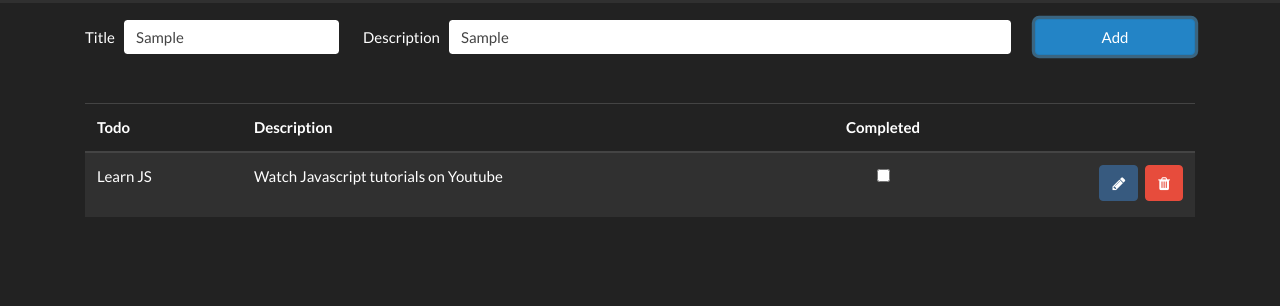
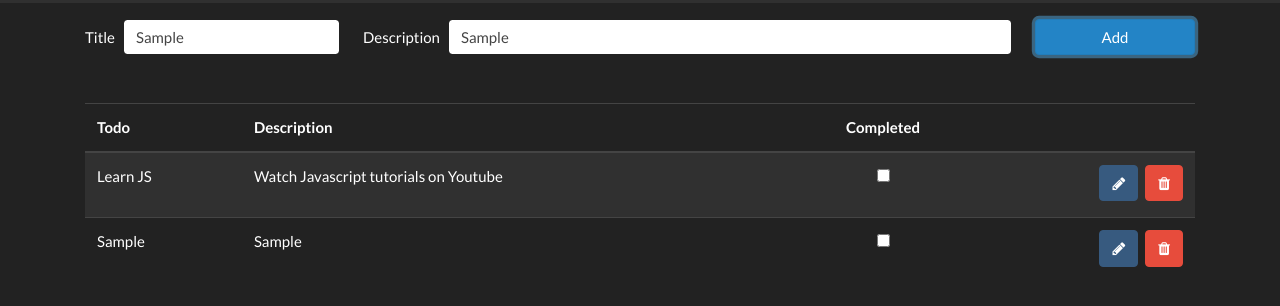
Before and after one commit to EduardoS75/JSTodoList, a plain HTML site: page index.html in a window 1280 px wide. Both pictures are taken after typing "Sample", "Sample" into the empty fields and a click on the button "Add". Shown: the part 68-374 px from the top of the page. Drawn offline with nearby package versions, Linux system fonts and the light colour scheme.

Commit message:
cambio 3

```diff
--- a/index.html
+++ b/index.html
@@ -210,8 +210,8 @@
   <script src="https://code.jquery.com/jquery-3.5.1.slim.min.js" integrity="sha256-4+XzXVhsDmqanXGHaHvgh1gMQKX40OUvDEBTu8JcmNs=" crossorigin="anonymous">
   </script>
   <!-- Bootstrap -->
-  <script src="https://stackpath.bootstrapcdn.com/bootstrap/4.5.2/js/bootstrap.bundle.min.js">
-  </script>
+  <script src="https://stackpath.bootstrapcdn.com/bootstrap/4.5.2/js/bootstrap.bundle.min.js"></script>
   <!-- JS Code -->
+  <script src='./index.js'></script>
 </body>
 </html>
--- a/index.js
+++ b/index.js
@@ -0,0 +1,40 @@
+document.addEventListener("DOMContentLoaded", function(){
+    const title=document.getElementById('title');
+    const description=document.getElementById('description');
+    const table=document.getElementById('table');
+    const alert=document.getElementById('alert');
+    const btn=document.getElementById("add");
+
+    function addTodo(){
+        if(title.value === '' || description.value === ''){
+            alert.classList.remove('d-none');
+            alert.innerText='Title and description are required';
+            return;
+        }
+        alert.classList.add('d-none');
+
+        const row = table.insertRow();
+        row.innerHTML=`
+            <td>${title.value}</td>
+            <td>${description.value}</td>
+            <td class="text-center">
+                <input type="checkbox">
+            </td>
+            <td class="text-right">
+                <button class="btn btn-primary mb-1">
+                    <i class="fa fa-pencil"></i>
+                </button>
+            </td>
+        `;
+
+        const removeBtn=document.createElement('button');
+        removeBtn.classList.add('btn', 'btn-danger', 'mb-1', 'ml-1');
+        removeBtn.innerHTML='<i class="fa fa-trash"></i>';
+        removeBtn.onclick = function(e){
+            console.log(e.target.parentNode.parentNode.parentNode);
+        };
+        row.children[3].appendChild(removeBtn);
+    }
+
+    btn.onclick=addTodo;
+});
```
